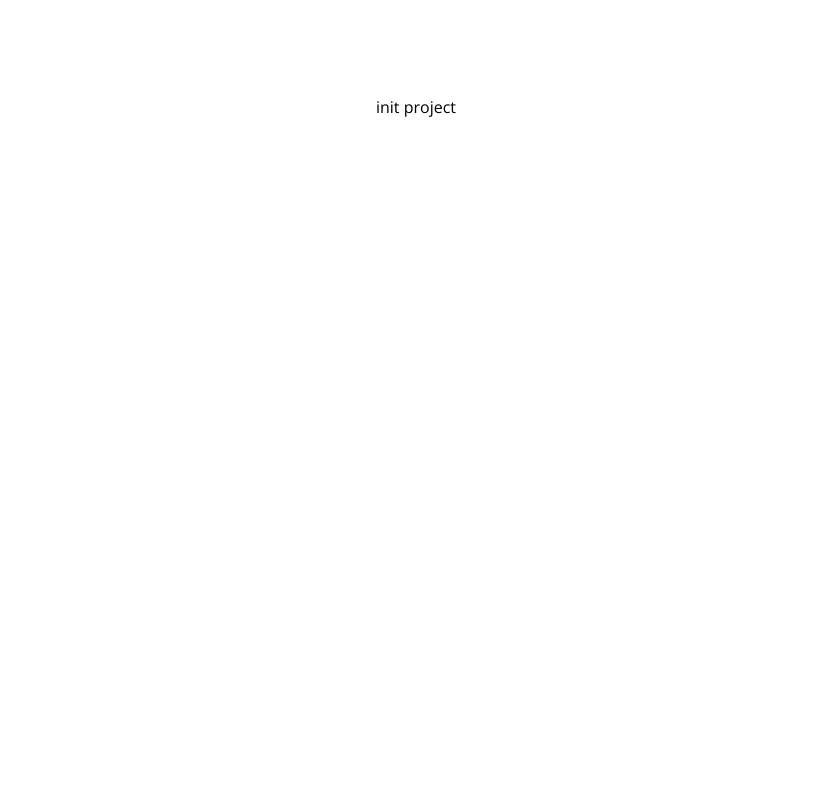
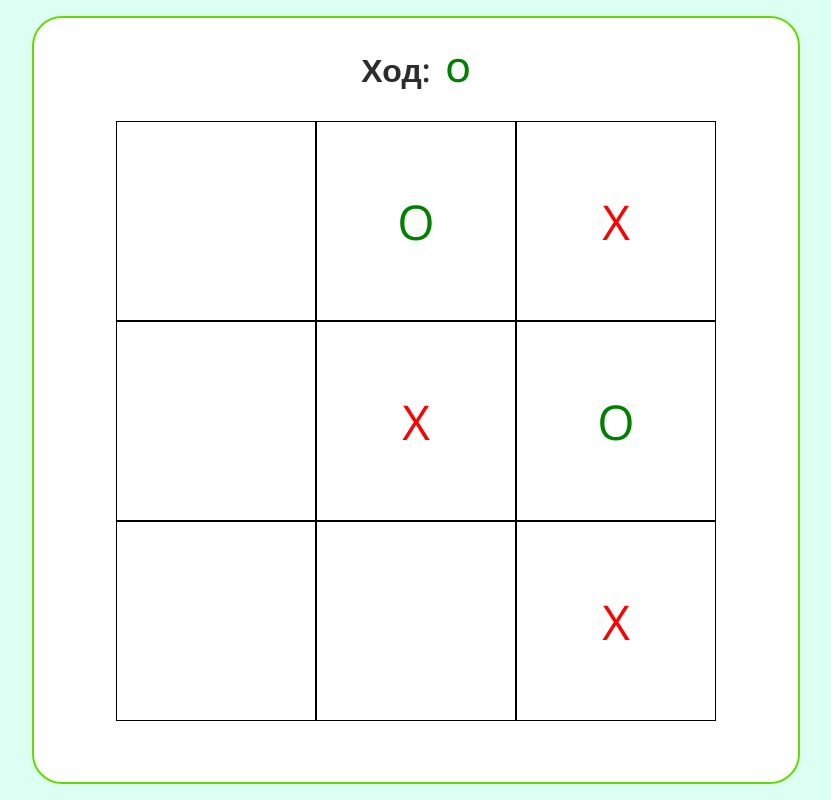
Before and after one commit to Aleksandr-Glebik/next-naughts-and-crosses, a Next.js app: page / in a window 1280 px wide. Shown: the whole page, without its empty margins (224-1055 px from the left). Built offline with nearby package versions, Linux system fonts and the light colour scheme.

Commit message:
feat: add comp-s GameField, Symbol (markup and styles)

```diff
--- a/app/page.module.scss
+++ b/app/page.module.scss
@@ -1,8 +1,8 @@
 .main {
+  width: 100%;
+  min-height: 100vh;
   display: flex;
-  flex-direction: column;
-  justify-content: space-between;
+  justify-content: center;
   align-items: center;
-  padding: 6rem;
-  min-height: 100vh;
+  background-color: rgb(220, 255, 243);
 }
--- a/app/page.tsx
+++ b/app/page.tsx
@@ -1,9 +1,11 @@
-import styles from "./page.module.scss";
+import GameField from '@/components/GameField/GameField';
+
+import s from './page.module.scss';
 
 export default function Home() {
   return (
-    <main className={styles.main}>
-      init project
+    <main className={s.main}>
+      <GameField />
     </main>
   );
 }
--- /dev/null
+++ b/components/GameField/GameField.module.scss
@@ -0,0 +1,39 @@
+.Field {
+  width: 100%;
+  max-width: 768px;
+  height: 768px;
+  border: 2px solid #66da00;
+  border-radius: 30px;
+  padding: 30px;
+  background: #ffffff;
+
+  display: flex;
+  flex-direction: column;
+  justify-content: flex-start;
+  align-items: center;
+  gap: 30px;
+
+  &__title {
+    font-size: 32px;
+    color: #2c2c2c;
+
+    display: flex;
+    justify-content: center;
+    align-items: center;
+    gap: 15px;
+
+    &_bold {
+      font-weight: 600;
+    }
+  }
+
+  &__game {
+    width: 600px;
+    height: 600px;
+
+    display: flex;
+    flex-wrap: wrap;
+    justify-content: flex-start;
+    align-items: flex-start;
+  }
+}
--- /dev/null
+++ b/components/GameField/GameField.tsx
@@ -0,0 +1,27 @@
+'use client';
+
+import { useState } from 'react';
+
+import Symbol from '../Symbol/Symbol';
+
+import s from './GameField.module.scss';
+import { SYMBOL_O, SYMBOL_X } from '@/lib/constants/constants';
+
+export default function GameField() {
+  const [currentSymbol, setCurrentSymbol] = useState<string | null>(SYMBOL_O);
+
+  const cells = [null, SYMBOL_O, SYMBOL_X, null, SYMBOL_X, SYMBOL_O, null, null, SYMBOL_X];
+
+  return (
+    <div className={s.Field}>
+      <h2 className={s.Field__title}>
+        Ход: <Symbol symbol={currentSymbol} isField={false} />
+      </h2>
+      <div className={s.Field__game}>
+        {cells.map((el, index) => (
+          <Symbol key={`${el}_${index}`} symbol={el} isField={true} />
+        ))}
+      </div>
+    </div>
+  );
+}
--- a/components/Symbol/Symbol.module.scss
+++ b/components/Symbol/Symbol.module.scss
@@ -0,0 +1,18 @@
+.Symbol {
+  width: 200px;
+  height: 200px;
+  border: 1px solid black;
+
+  display: flex;
+  justify-content: center;
+  align-items: center;
+  font-size: 48px;
+
+  &__sX {
+    color: red;
+  }
+
+  &__sO {
+    color: green;
+  }
+}
--- a/components/Symbol/Symbol.tsx
+++ b/components/Symbol/Symbol.tsx
@@ -1,9 +1,22 @@
-import styles from "./Symbol.module.scss";
+import { clsx } from 'clsx';
 
-export default function Symbol() {
+import s from './Symbol.module.scss';
+import { SYMBOL_O, SYMBOL_X } from '@/lib/constants/constants';
+
+interface SymbolProps {
+  symbol: string | null;
+  isField: boolean;
+}
+
+export default function Symbol({ symbol, isField }: SymbolProps) {
   return (
-    <main className={styles.main}>
-      init project
-    </main>
+    <div
+      className={clsx({
+        [s.Symbol]: isField,
+        [s.Symbol__sX]: symbol === SYMBOL_X,
+        [s.Symbol__sO]: symbol === SYMBOL_O,
+      })}>
+      {symbol ? symbol : null}
+    </div>
   );
 }
--- /dev/null
+++ b/lib/constants/constants.ts
@@ -0,0 +1,2 @@
+export const SYMBOL_X = 'X'
+export const SYMBOL_O = 'O'
```
Also changed, not shown: app/layout.tsx (+6 -6 lines).
